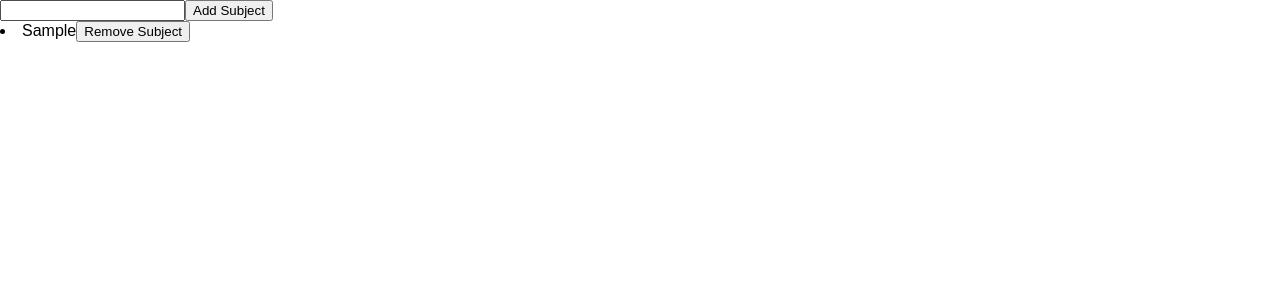
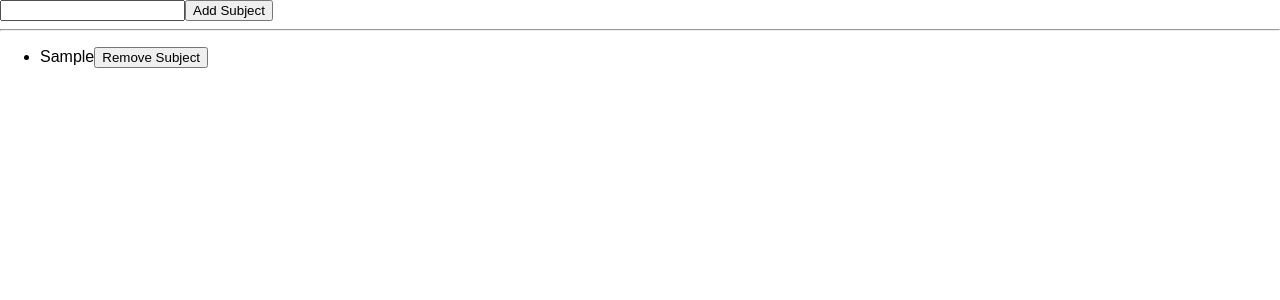
Before and after one commit to thinc-org/react-workshop-example, a React (Create React App) app: page / in a window 1280 px wide. Both pictures are taken after typing "Sample" into the empty fields and a click on the button "Add Subject". Shown: the top 300 px of the page. Built offline with nearby package versions, Linux system fonts and the light colour scheme.

Commit message:
step 9 : extract Subject List to another new component and pass down required props to render

```diff
--- a/src/App.js
+++ b/src/App.js
@@ -1,5 +1,7 @@
 import React from 'react'
 import SubjectAdder from './SubjectAdder'
+import SubjectList from './SubjectList'
+
 class App extends React.Component {
   constructor() {
     super()
@@ -33,16 +35,9 @@ class App extends React.Component {
   render() {
     return (
       <div>
-      < SubjectAdder handleOnChange={this.handleOnChange} addSubject={this.addSubject} value={this.state.subjectName}/>
-      <div>
-        { this.state.subjects.map((subject, index) => {
-          return (
-            <li>
-              <span>{subject}</span>
-              <button onClick={() => this.removeSubject(index)}>Remove Subject</button>
-            </li>)
-        })}
-      </div>
+        < SubjectAdder handleOnChange={this.handleOnChange} addSubject={this.addSubject} value={this.state.subjectName} />
+        < hr />
+        < SubjectList subjects={this.state.subjects} removeSubject={this.removeSubject} />
       </div>
     )
   }
--- /dev/null
+++ b/src/SubjectList.js
@@ -0,0 +1,19 @@
+import React from 'react'
+
+class SubjectList extends React.Component {
+  render() {
+    return (
+    <ul>
+      { this.props.subjects.map((subject, index) => {
+        return (
+          <li>
+            <span>{subject}</span>
+            <button onClick={() => this.props.removeSubject(index)}>Remove Subject</button>
+          </li>)
+      })}
+    </ul>
+    )
+  }
+}
+
+export default SubjectList
```
